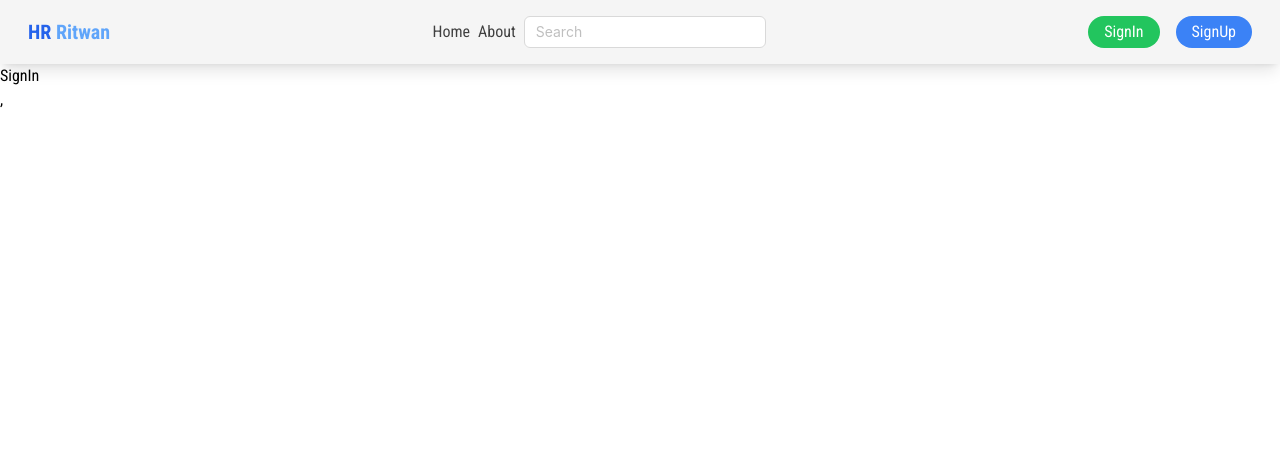
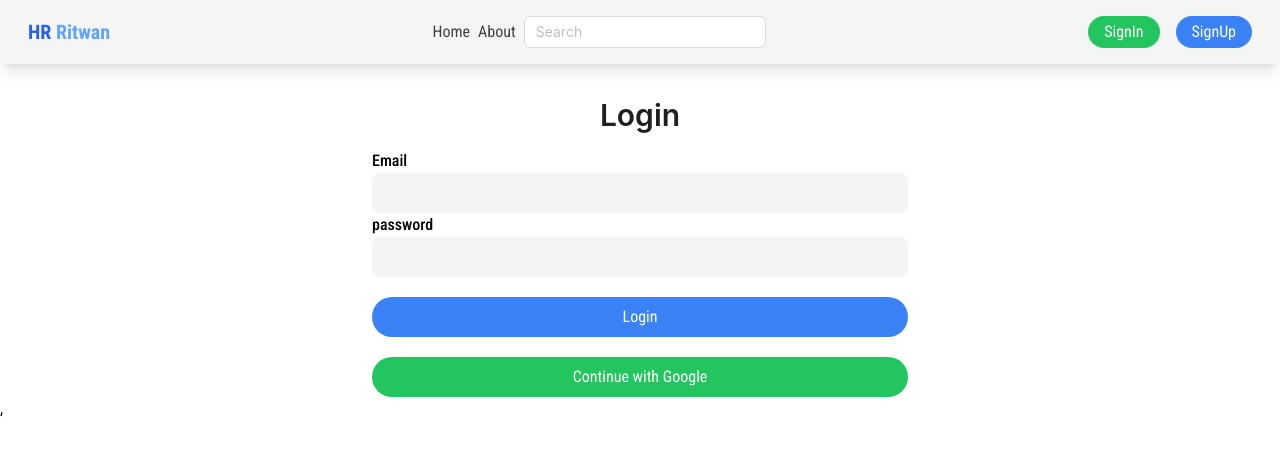
Before and after one commit to ritwanxidig/MERN-ESTATE-MS, a React (Vite) app in the folder frontend/: page /sign-in in a window 1280 px wide. Shown: the top 454 px of the page. Built offline with nearby package versions, Linux system fonts and the light colour scheme.

Commit message:
added: signIn page functionality

```diff
--- a/frontend/src/app/services/api.js
+++ b/frontend/src/app/services/api.js
@@ -4,6 +4,7 @@ import { Tags, QueryEndpoint, PostEndpoint } from "./helpers";
 export const api = createApi({
   baseQuery: fetchBaseQuery({
     baseUrl: "http://localhost:5555",
+    credentials: "include",
     prepareHeaders: (headers) => {
       headers.set("content-type", "application/json");
       return headers;
@@ -14,7 +15,7 @@ export const api = createApi({
     getAllUsers: QueryEndpoint(builder, "/users"),
 
     // auth endpoints
-    login: PostEndpoint(builder, "/auth/login"),
+    login: PostEndpoint(builder, "/auth/signIn"),
     signUp: PostEndpoint(builder, "/auth/signUp"),
   }),
 });
--- a/frontend/src/pages/SignIn.jsx
+++ b/frontend/src/pages/SignIn.jsx
@@ -1,8 +1,66 @@
 import React from 'react'
+import { Typography } from 'antd'
+import { useFormik } from 'formik'
+import * as yup from 'yup'
+import FormGroup from '../components/FormGroup'
+import { useNavigate } from 'react-router-dom'
+
+import { useLoginMutation } from '../app/services/api'
+
+
+const validationSchema = yup.object().shape({
+  email: yup.string().email('enter valid email address').required('email address is required'),
+  password: yup.string().required('enter passwrd')
+})
 
 const SignIn = () => {
+  const navigate = useNavigate();
+
+  const [login, { isLoading }] = useLoginMutation();
+
+  const formik = useFormik({
+    initialValues: {
+      email: '',
+      password: ''
+    },
+    validationSchema: validationSchema,
+    onSubmit: async (values) => {
+      try {
+        login(values).unwrap()
+          .then(res => {
+            console.log(res);
+            alert("Log in successfully");
+            navigate('/')
+          })
+          .catch(er => console.log(er))
+      } catch (error) {
+        console.log(error)
+      }
+    }
+  })
+
+  const { values, errors, touched, handleChange, handleSubmit } = formik
+  const { Title } = Typography
   return (
-    <div>SignIn</div>
+    <div className='flex max-w-xl h-full mx-auto mt-8 justify-center items-center px-5'>
+      <div className='flex flex-col w-full'>
+        <Title level={2} className='text-center'> Login </Title>
+        <FormGroup>
+          <label htmlFor='email' className='font-medium'>Email</label>
+          <input type='email' className='input-form' name='email' value={values.email} onChange={handleChange} />
+          {errors.email && touched.email && <div className='text-red-600 text-sm'>{errors.email}</div>}
+        </FormGroup>
+        <FormGroup>
+          <label htmlFor='password' className='font-medium'>password</label>
+          <input type='password' className='input-form' name='password' value={values.password} onChange={handleChange} />
+          {errors.password && touched.password && <div className='text-red-600 text-sm'>{errors.password}</div>}
+        </FormGroup>
+        <div>
+          <button className='button-design bg-blue-500 text-white' disabled={isLoading} type='submit' onClick={handleSubmit}>{isLoading ? 'Loading' : 'Login'}</button>
+          <button className='button-design bg-green-500 text-white'> Continue with Google</button>
+        </div>
+      </div>
+    </div>
   )
 }
 
```
Also changed, not shown: 1 other file (tests, documents, lock files or other folders).
